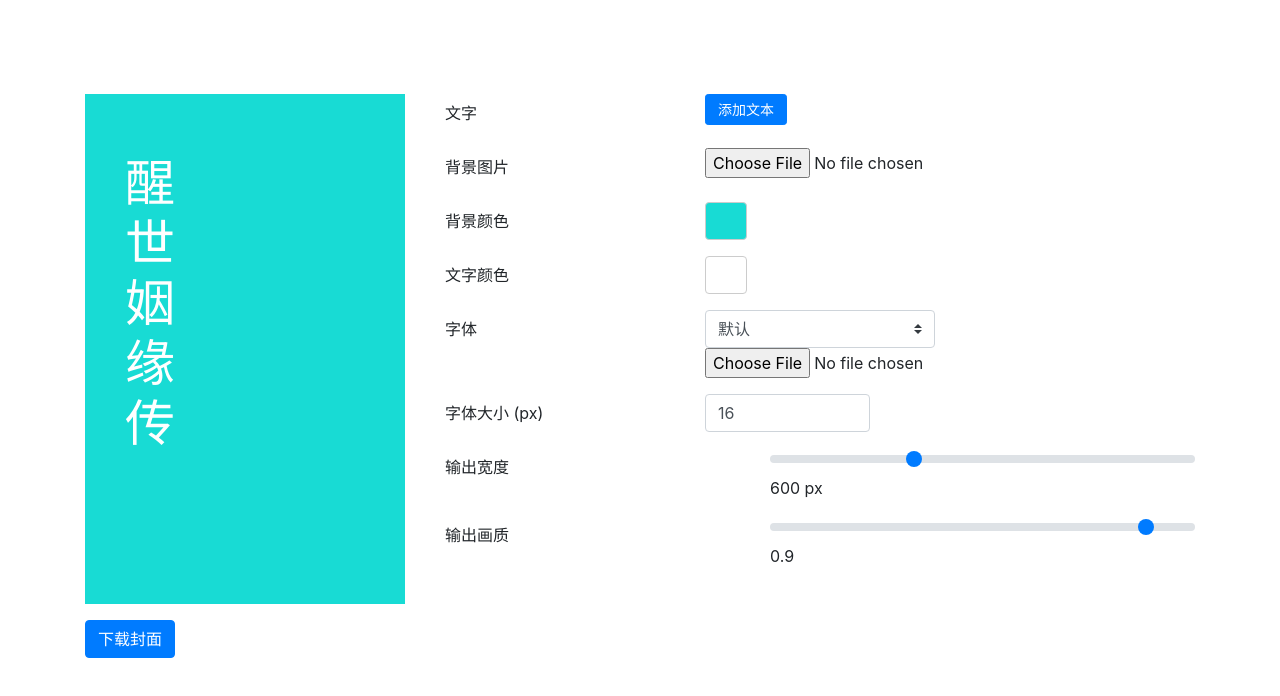
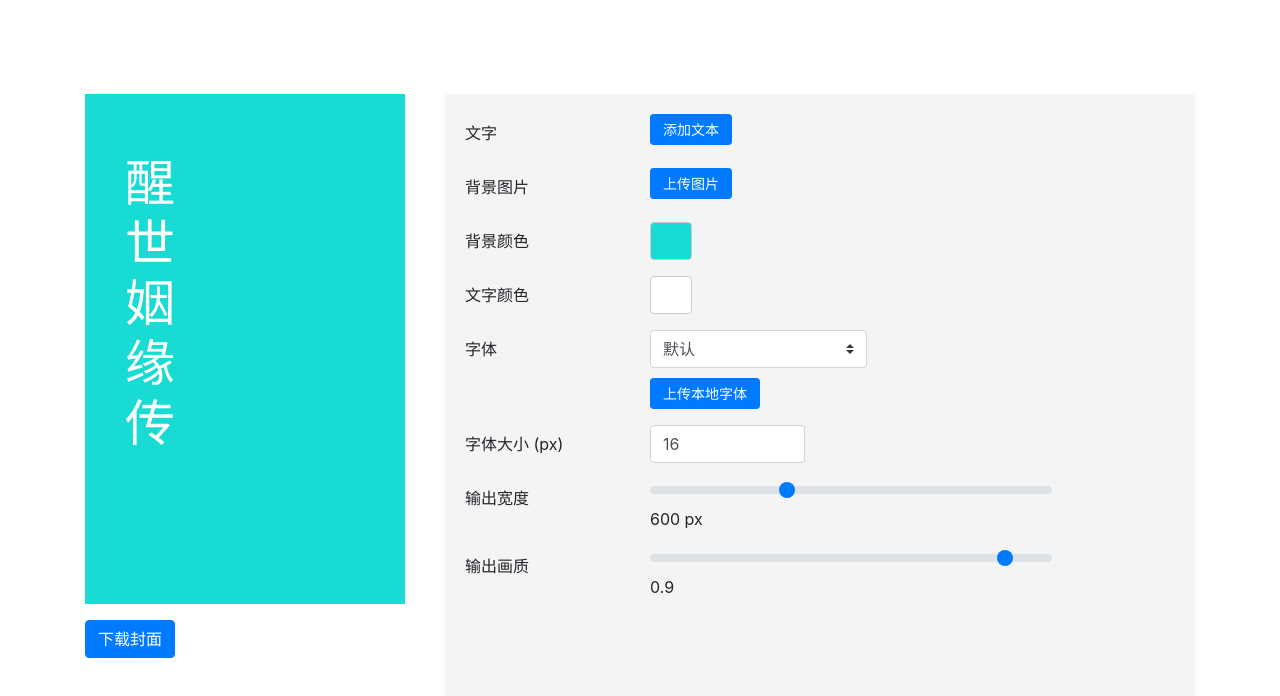
Before and after one commit to ibyli/cover-design, a website built with webpack: page src/index.html in a window 1280 px wide. Built offline with nearby package versions, Linux system fonts and the light colour scheme.

Commit message:
feat: 美化上传按钮

```diff
--- a/src/index.html
+++ b/src/index.html
@@ -28,31 +28,34 @@
       <div class="container__control">
         <form>
           <div class="form-group row">
-            <label for="inputName" class="col-sm-4 col-form-label">文字</label>
+            <label for="inputName" class="col-sm-3 col-form-label">文字</label>
             <div class="col-sm-8">
               <button type="button" class="btn-add-text btn btn-primary btn-sm">添加文本</button>
             </div>
           </div>
           <div class="form-group row">
-            <label for="upload" class="col-sm-4 col-form-label">背景图片</label>
+            <label for="upload" class="col-sm-3 col-form-label">背景图片</label>
             <div class="custom-file col-sm-8">
               <input type="file" class="upload form-control-file" id="upload" />
+              <button type="button" class="btn-upload btn btn-primary btn-sm">
+                上传图片
+              </button>
             </div>
           </div>
           <div class="form-group row">
-            <label class="col-sm-4 col-form-label">背景颜色</label>
+            <label class="col-sm-3 col-form-label">背景颜色</label>
             <div class="col-sm-8">
               <button class="colorPicker bg-colorPicker"></button>
             </div>
           </div>
           <div class="form-group row">
-            <label class="col-sm-4 col-form-label">文字颜色</label>
+            <label class="col-sm-3 col-form-label">文字颜色</label>
             <div class="col-sm-8">
               <button class="colorPicker font-colorPicker"></button>
             </div>
           </div>
           <div class="form-group row">
-            <label class="col-sm-4 col-form-label">字体</label>
+            <label class="col-sm-3 col-form-label">字体</label>
             <div class="col-sm-4">
               <select class="select-font-family custom-select">
                 <optgroup id="localFont" label="本地">
@@ -77,23 +80,26 @@
                 </optgroup>
               </select>
               <input name="上传本地字体" type="file" class="upload-font form-control-file" />
+              <button type="button" class="btn-upload-font btn btn-primary btn-sm">
+                上传本地字体
+              </button>
             </div>
           </div>
           <div class="form-group row">
-            <label for="formGroupFontSizeInput" class="col-sm-4 col-form-label" title="值越大输出图片越大, 越清晰">字体大小 (px)</label>
+            <label for="formGroupFontSizeInput" class="col-sm-3 col-form-label" title="值越大输出图片越大, 越清晰">字体大小 (px)</label>
             <div class="col-sm-3">
               <input type="number" class="form-control" value="16" min="10" max="1200" step="1" id="formGroupFontSizeInput" placeholder="16" />
             </div>
           </div>
           <div class="form-group row">
-            <label class="col-sm-5 col-form-label" title="值越大输出图片越大, 越清晰">输出宽度</label>
+            <label class="col-sm-3 col-form-label" title="值越大输出图片越大, 越清晰">输出宽度</label>
             <div class="col-sm-7">
               <input type="range" class="custom-range" value="600" min="300" max="1200" step="50" data-type="width" />
               <span>600</span> px
             </div>
           </div>
           <div class="form-group row">
-            <label class="col-sm-5 col-form-label" title="值越大输出图片越大, 越清晰">输出画质</label>
+            <label class="col-sm-3 col-form-label" title="值越大输出图片越大, 越清晰">输出画质</label>
             <div class="col-sm-7">
               <input type="range" class="custom-range" value="0.9" min="0" max="1" step="0.1" data-type="quality" />
               <span>0.9</span>
--- a/src/styles/custom.css
+++ b/src/styles/custom.css
@@ -6,3 +6,16 @@ body {
   margin-right: 0;
   margin-left: 0;
 }
+
+.custom-file {
+  position: relative;
+}
+.upload,
+.upload-font {
+  opacity: 0;
+  position: absolute;
+}
+
+.btn-upload-font {
+  margin-top: 10px;
+}
--- a/src/styles/global.css
+++ b/src/styles/global.css
@@ -68,6 +68,9 @@ html {
 .container__control {
   flex: 1;
   min-width: 200px;
+  padding: 20px;
+  border-radius: 4px;
+  background-color: #f4f4f4;
 }
 
 .colorPicker {
```
